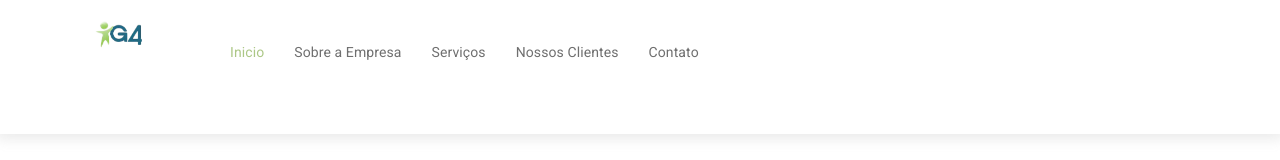
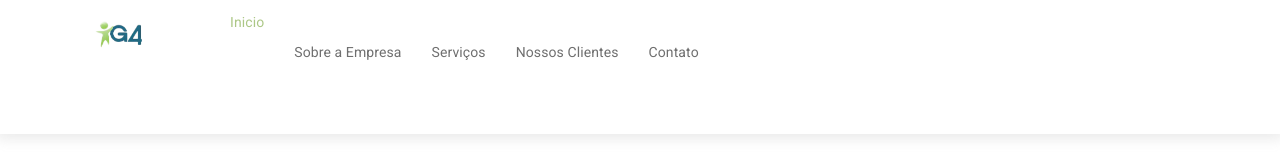
Before and after one commit to dev-pmartins/seo-g4-virtual, a plain HTML site: page index.html in a window 1280 px wide. In both pictures the pointer is over the link "Inicio". Shown: the top 160 px of the page. Drawn offline with nearby package versions, Linux system fonts and the light colour scheme.

Commit message:
ed style -3

```diff
--- a/css/style.css
+++ b/css/style.css
@@ -80,6 +80,7 @@ article{
     -webkit-box-shadow: initial;
     -moz-box-shadow: initial;
     box-shadow: initial;
+    margin: 0;
 }
 
 .nav-tabs > li > a:hover, .nav-tabs > li > a:focus:hover {
@@ -88,10 +89,12 @@ article{
     -webkit-box-shadow: initial;
     -moz-box-shadow: initial;
     box-shadow: initial;
+    margin: 0;
 }
 .nav-tabs > li.active > a:hover, .nav-tabs > li.active > a:focus:hover {
     border: none;
     color: #acc786;
+    margin: 0;
 }
 textarea:focus, textarea.form-control:focus, input.form-control:focus, input[type=text]:focus, input[type=password]:focus, input[type=email]:focus, input[type=number]:focus, [type=text].form-control:focus, [type=password].form-control:focus, [type=email].form-control:focus, [type=tel].form-control:focus, [contenteditable].form-control:focus {
     -webkit-box-shadow: inset 0 -2px 0 #abc0c7;
```
